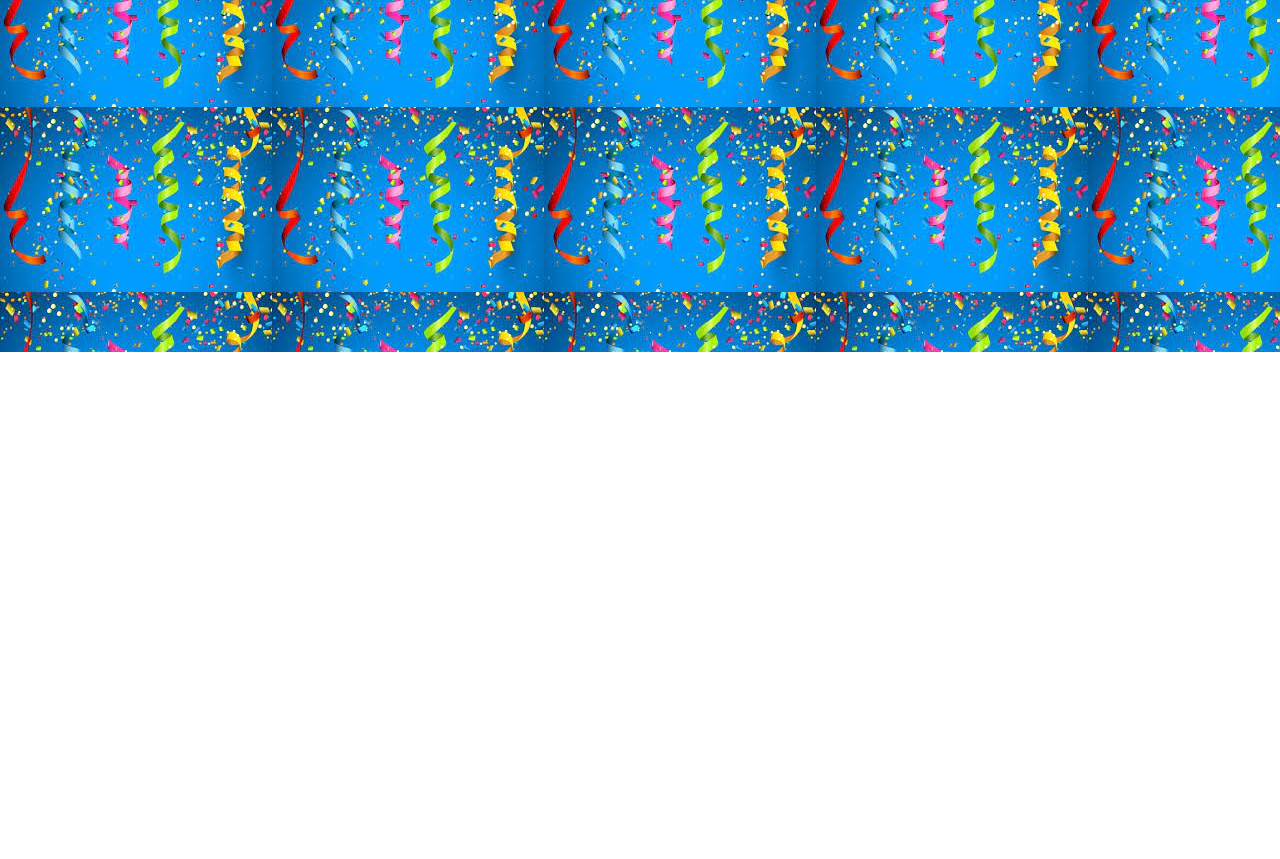
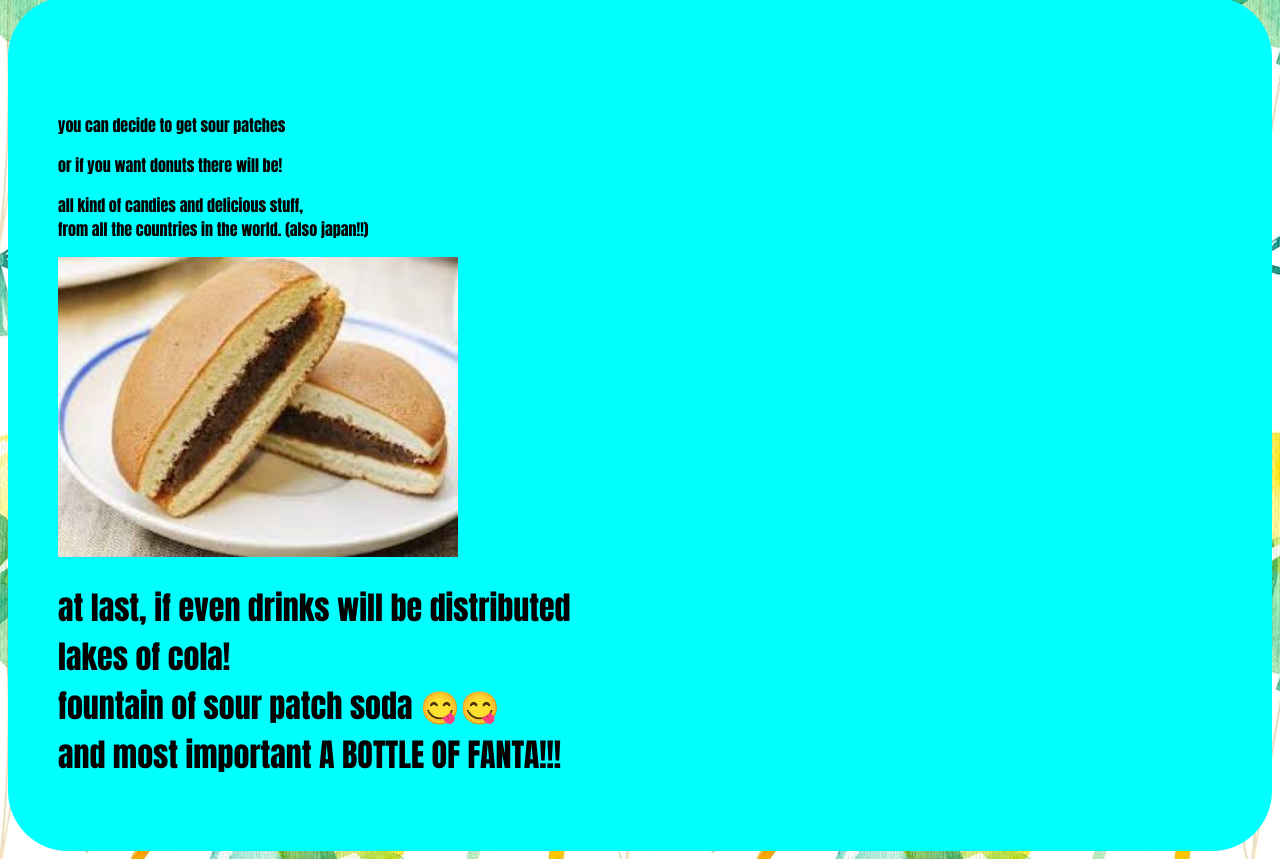
Before and after one commit to idlaraf/001-my-birthday-party-invitation, a plain HTML site: page cakes.html in a window 1280 px wide. Shown: the part 448-1307 px from the top of the page. Before the commit the page ends 800 px from the top, so only its background shows below. Drawn offline with Linux system fonts and the light colour scheme.

Commit message:
continued with my website, made the cake page

```diff
--- a/birthday.css
+++ b/birthday.css
@@ -10,10 +10,22 @@ div{
 
 }
 body{
-    background-image:url(party-background.jpg)
+    background-image:url(backgrond-baloons.jpg)
 
 
 }
 h4 {
     text-decoration-color: red;
 }
+
+header a  {
+    color: white;
+    font-family: Georgia, 'Times New Roman', Times, serif;
+    font-size: 40px;
+
+
+}
+
+header {
+    border: 5px;
+}
--- a/cakes.html
+++ b/cakes.html
@@ -16,5 +16,34 @@
            <div>
                <h1>as I sayed before, there will be two enormous cake,but that not all!</h1>
            </div>
+
+           <div>
+         <p>
+            <b>you can decide to get sour patches</b>
+
+        </p>
+
+        <p>
+            <b> or if you want donuts there will be! </b>
+
+        </p>
+
+        <p>
+
+       <b>all kind of candies  and delicious stuff, <br>
+        from all the countries in the world. (also japan!!)</b>
+
+        </p>
+        <img src="doraiaky.jpeg" width="400px">
+        <h1>
+     at last, if even drinks will be distributed  <br>
+      lakes of cola! <br>
+      fountain of sour patch soda 😋😋<br>
+      and most important A BOTTLE OF FANTA!!!
+    </h1>
+
+
+
+           </div>
 </body>
 </html>
```
Also changed, not shown: schedule.html (+1 -0 lines), backgrond-baloons.jpg (added), doraiaky.jpeg (added), party-background.jpg (deleted), 1 other file.
